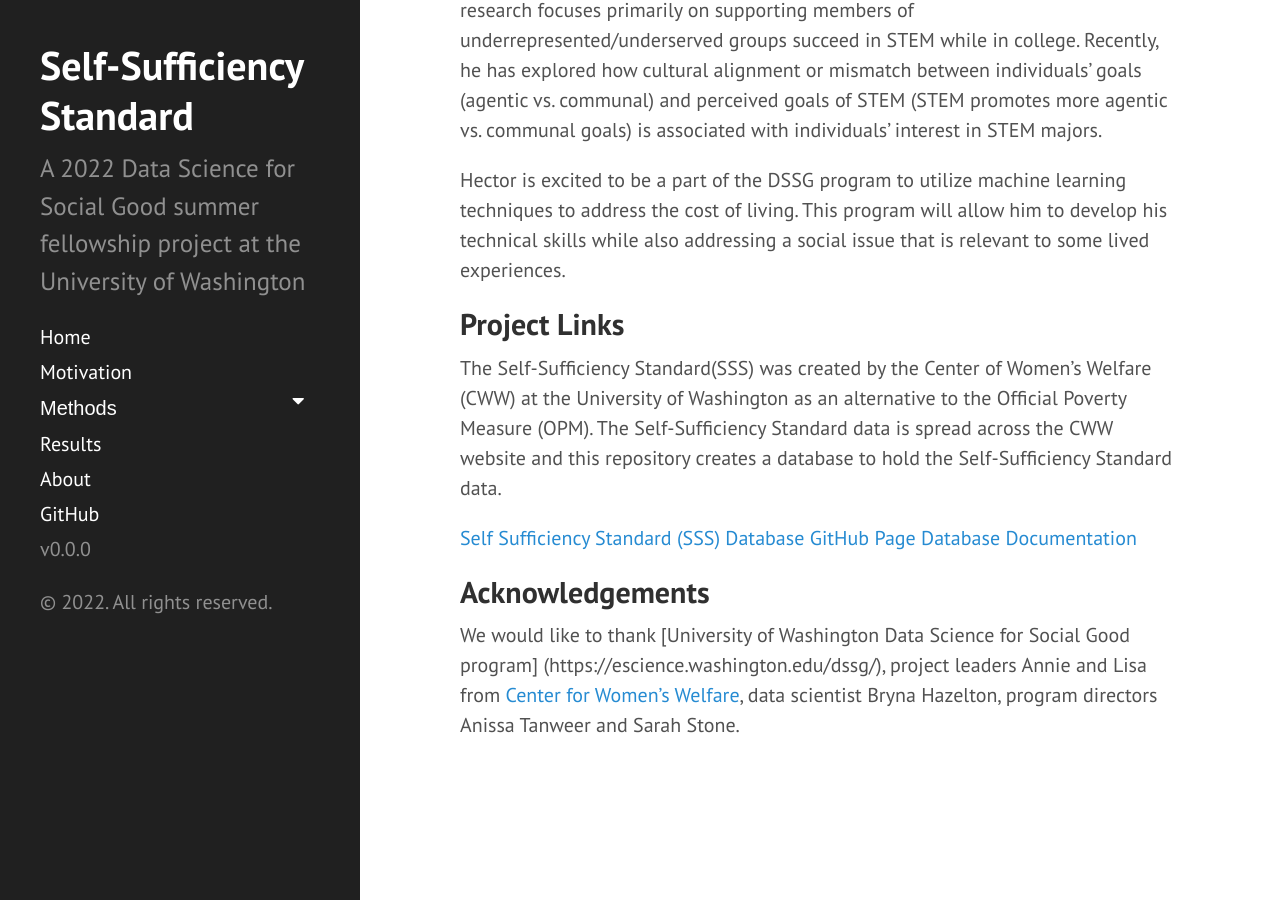
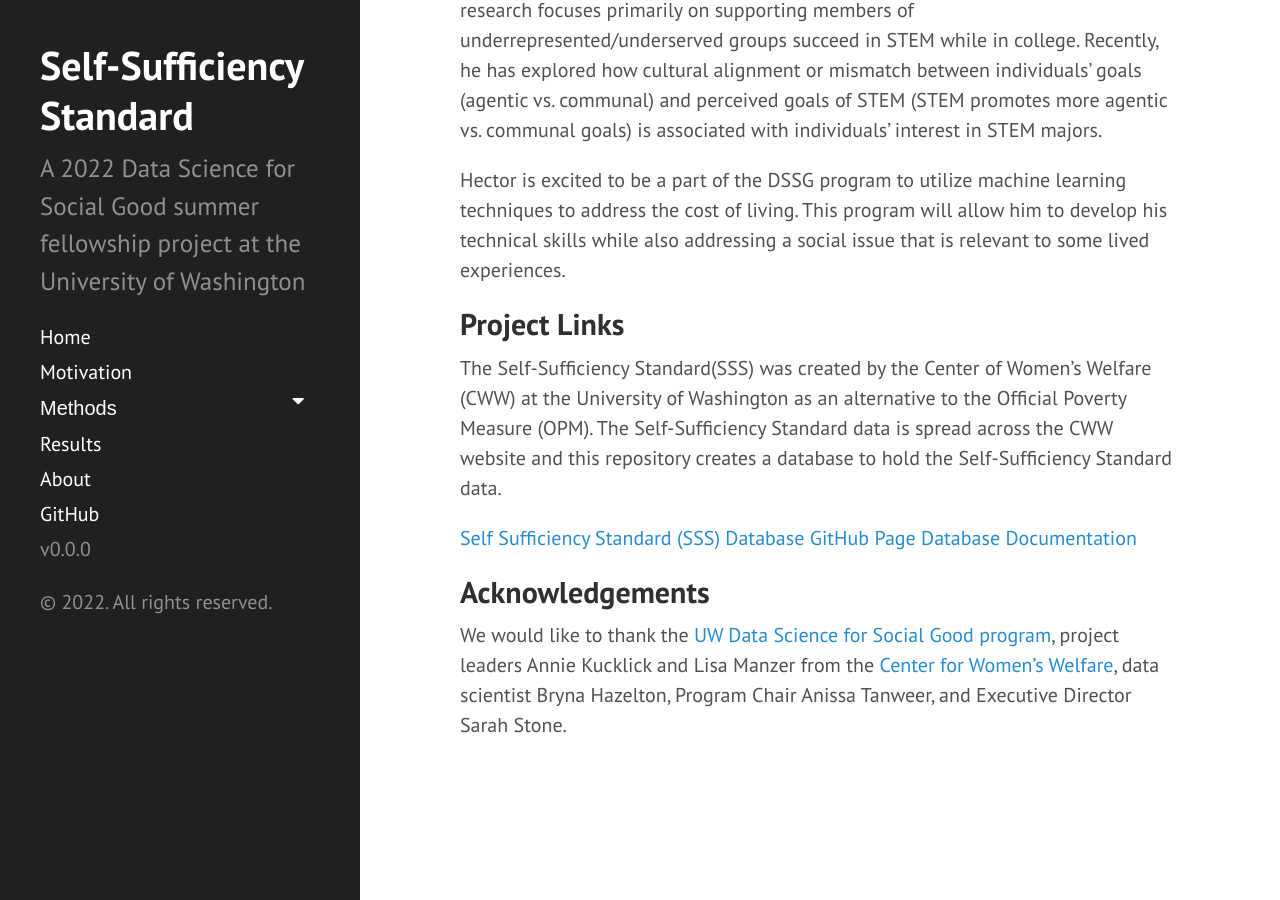
Before and after one commit to uwescience/DSSG2022-Self-Sufficiency, a Jekyll site: the page built from about.md, in a window 1280 px wide and 900 px high, scrolled down 2309 px. Built offline with Jekyll 4.4.1, drawn with Linux system fonts in a browser that asks for light colours.

Commit message:
Update about.md

```diff
--- a/about.md
+++ b/about.md
@@ -45,4 +45,4 @@ The Self-Sufficiency Standard(SSS) was created by the Center of Women’s Welfar
 
 ## **Acknowledgements**
 
-We would like  to thank [University of Washington Data Science for Social Good program] (https://escience.washington.edu/dssg/), project leaders Annie and Lisa from [Center for Women's Welfare](https://socialwork.uw.edu/research/womens-welfare), data scientist Bryna Hazelton, program directors Anissa Tanweer and Sarah Stone.
+We would like  to thank the [UW Data Science for Social Good program](https://escience.washington.edu/dssg/), project leaders Annie Kucklick and Lisa Manzer from the [Center for Women's Welfare](https://socialwork.uw.edu/research/womens-welfare), data scientist Bryna Hazelton, Program Chair Anissa Tanweer, and Executive Director Sarah Stone.
```
